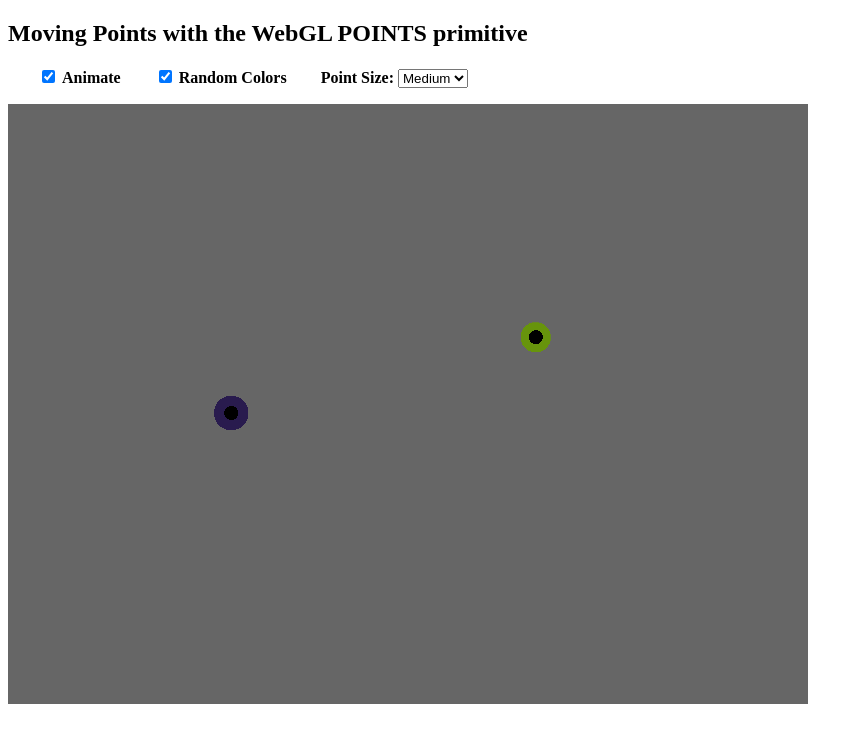
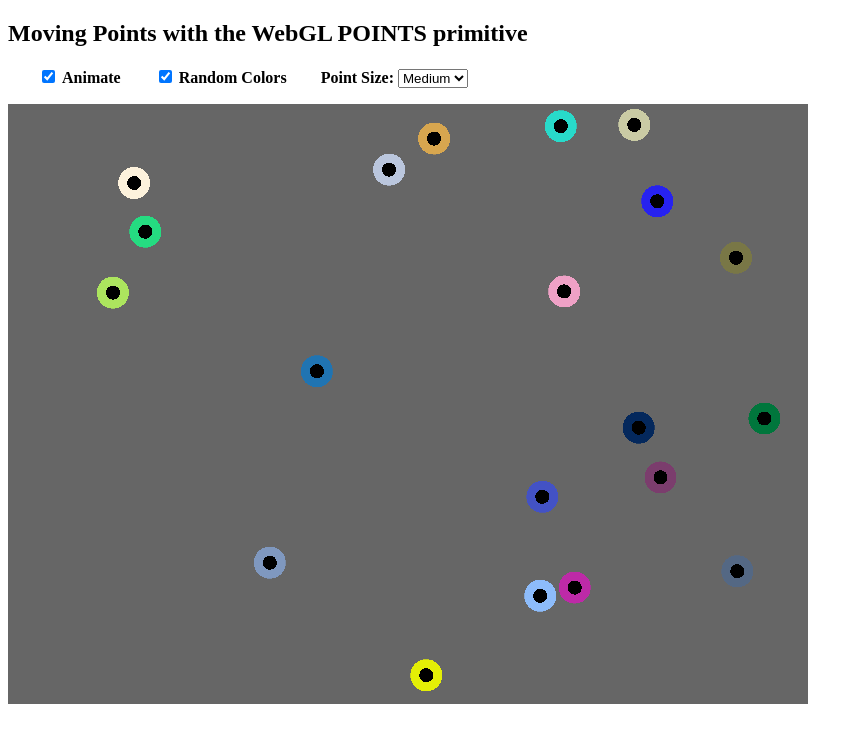
Before and after one commit to Johan-su/D7045E, a plain HTML site: page lab1/moving-points.html in a window 1280 px wide. Shown: the whole page, without its empty margins (0-863 px from the left). Drawn offline with Linux system fonts and the light colour scheme.

Commit message:
done with lab

```diff
--- a/lab1/moving-points.html
+++ b/lab1/moving-points.html
@@ -90,7 +90,9 @@ let  animating = false;  // is the animation running?
    colors are used when the user selects colored rather than red points.
    The positions of the points are updated for each frame of the animation. */
 
-const  POINT_COUNT = 2;
+const  POINT_COUNT = 20;
+
+
 
 const pointSizes = new Float32Array(POINT_COUNT)
 const  pointCoords = new Float32Array( 2*POINT_COUNT );
@@ -114,9 +116,9 @@ const minSize = 16
 const maxSize = 64
 function setPointData() { // called during initialization to fill the arrays with data.
     for (let i = 0; i < POINT_COUNT; i++) {
-        pointSizes[i] = minSize + Math.random()*(maxSize - minSize)
-           // Each point has two coordinates and two velocities.  Velocity number k
-           // tells how fast coordinate number k changes in pixels per frame.
+        // pointSizes[i] = minSize + Math.random()*(maxSize - minSize)
+        pointSizes[i] = 32
+
         o: for (;;) {
             // [sz/2, canvas.width - sz/2]
             // [sz/2, canvas.height - sz/2]
@@ -233,11 +235,8 @@ function updatePointCoordsForFrame() { // called during an animation, before eac
                 let halfp = dot(dp,dv)/dot(dv,dv)
                 let q = (dot(dp,dp) - rsum*rsum) / dot(dv,dv);
 
-                console.log("halfp: "+halfp)
-                console.log("q: "+q)
 
                 let radicand = halfp*halfp - q
-                console.log("radicand: "+radicand)
                 if (radicand >= 0) {
                     let t1 = -halfp + Math.sqrt(radicand)
                     let t2 = -halfp - Math.sqrt(radicand)
@@ -254,23 +253,35 @@ function updatePointCoordsForFrame() { // called during an animation, before eac
                     p1 = new Vector2(pointCoords[coordID1], pointCoords[coordID1+1])
                     p2 = new Vector2(pointCoords[coordID2], pointCoords[coordID2+1])
 
-                    dp = sub(p1,p2)
+                    let r1 = sz1/2;
+                    let r2 = sz2/2;
 
-                    let normal = div(dp, Math.sqrt(dot(dp,dp)))
-                    console.log("normal: "+normal.x+" "+normal.y)
-
-                    let scaler1 = -2 * dot(v1, normal)
-                    let rv1 = sub(v1, mul(normal, scaler1))
-
-                    let scaler2 = -2 *dot(v2, normal)
-                    let rv2 = sub(v2, mul(normal, scaler2))
+                    let m1 = Math.PI*r1*r1;
+                    let m2 = Math.PI*r2*r2;
 
 
-                    pointVelocities[coordID1] = rv1.x
-                    pointVelocities[coordID1+1] = rv1.y
+                    let new_v1;
+                    let new_v2;
+                    {
+                        let c1 = mul(v1, m1 - m2);
+                        let c2 = mul(v2, 2*m2);
+                        let c3 = add(c1, c2)
+                        let c4 = div(c3, m1+m2)
+                        new_v1 = c4
+                    }
+                    {
+                        let c1 = mul(v2, m2 - m1);
+                        let c2 = mul(v1, 2*m1)
+                        let c3 = add(c1, c2)
+                        let c4 = div(c3, m1+m2)
+                        new_v2 = c4;
+                    }
 
-                    pointVelocities[coordID2] = rv2.x
-                    pointVelocities[coordID2+1] = rv2.y
+                    pointVelocities[coordID1] = new_v1.x
+                    pointVelocities[coordID1+1] = new_v1.y
+
+                    pointVelocities[coordID2] = new_v2.x
+                    pointVelocities[coordID2+1] = new_v2.y
 
                 }
             }
```
